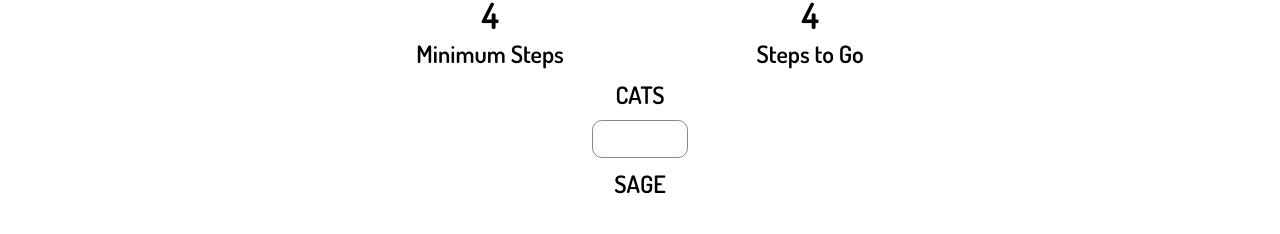
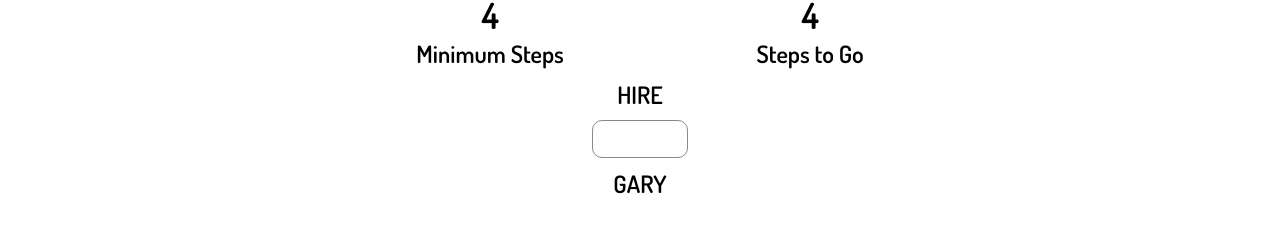
Before and after one commit to garyarzuma/wordder, a React (Create React App) app: page / in a window 1280 px wide. Shown: the part 379-613 px from the top of the page. Built offline with nearby package versions, Linux system fonts and the light colour scheme; a web font is replaced by a local one.

Commit message:
Added default starting words

```diff
--- a/src/components/Wordder.js
+++ b/src/components/Wordder.js
@@ -66,8 +66,8 @@ const Wordder =  () => {
   const initiateGame = () => {
     setEndGameFreeze(false)
     let myGraph = buildGraph()
-    fromCustWord = fromCustWord || 'cats'
-    toCustWord   = toCustWord || 'sage'
+    fromCustWord = fromCustWord || 'hire'
+    toCustWord   = toCustWord || 'gary'
     let answer = traverseGraph(fromCustWord,toCustWord,[fromCustWord])
     if (answer === null){
       navigate('/invalidwords')
--- a/src/graphs/wordLists/esl_forum_word_list.js
+++ b/src/graphs/wordLists/esl_forum_word_list.js
@@ -1,5 +1,6 @@
 export default ['abed',
   'abet',
+  'gary',
   'able',
   'ably',
   'abut',
--- a/src/graphs/wordLists/four_word_list.js
+++ b/src/graphs/wordLists/four_word_list.js
@@ -2,6 +2,7 @@
 //module.exports = ["foil","fail","fall", "pall", "pole", "poll", "pool", "cool", "fool", "foul", "pope", "pale", "sale", "page", "sage"]
 export default ['aahs',
   'abbe',
+  'gary',
   'abbr',
   'abed',
   'abet',
```
